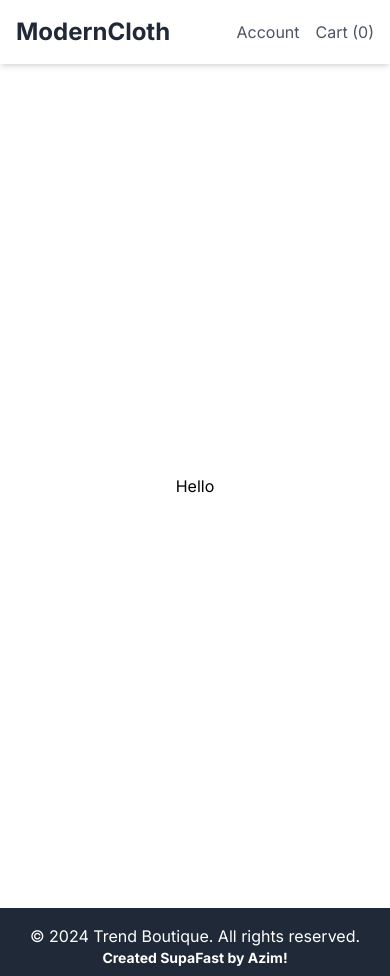
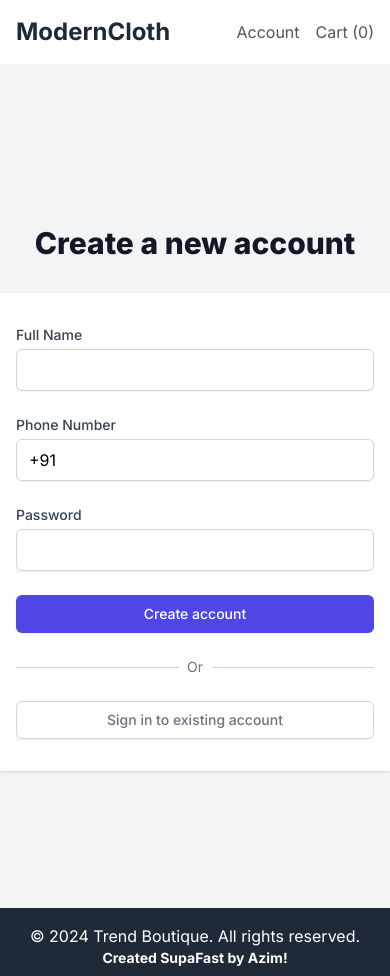
Before and after one commit to Trend-web/trend-boutique, a Next.js app: page /register in a window 390 px wide. Built offline with nearby package versions, Linux system fonts and the light colour scheme.

Commit message:
shit dawg need to make this shit responsive too

```diff
--- a/src/app/login/page.tsx
+++ b/src/app/login/page.tsx
@@ -1,6 +1,121 @@
+'use client';
 
-export default function Home() {
-    return (
-      <div className="flex justify-center items-center h-screen">Hello</div>
-    )
-  }
+import { useState } from 'react';
+import Link from 'next/link';
+import { useForm } from 'react-hook-form';
+
+type FormData = {
+  phoneNumber: string;
+  password: string;
+};
+
+export default function LoginPage() {
+  const {
+    register,
+    handleSubmit,
+    formState: { errors },
+  } = useForm<FormData>();
+  const [isLoading, setIsLoading] = useState(false);
+
+  const onSubmit = async (data: FormData) => {
+    setIsLoading(true);
+    // Here you would typically send a request to your authentication API
+    console.log(data);
+    setIsLoading(false);
+  };
+
+  return (
+    <div className="min-h-screen bg-gray-100 flex flex-col justify-center py-12 sm:px-6 lg:px-8">
+      <div className="sm:mx-auto sm:w-full sm:max-w-md">
+        <h2 className="mt-6 text-center text-3xl font-extrabold text-gray-900">
+          Sign in to your account
+        </h2>
+      </div>
+
+      <div className="mt-8 sm:mx-auto sm:w-full sm:max-w-md">
+        <div className="bg-white py-8 px-4 shadow sm:rounded-lg sm:px-10">
+          <form className="space-y-6" onSubmit={handleSubmit(onSubmit)}>
+            <div>
+              <label
+                htmlFor="phoneNumber"
+                className="block text-sm font-medium text-gray-700"
+              >
+                Phone Number
+              </label>
+              <div className="mt-1">
+                <input
+                  id="phoneNumber"
+                  type="tel"
+                  autoComplete="tel"
+                  required
+                  defaultValue="+91"
+                  className="appearance-none block w-full px-3 py-2 border border-gray-300 rounded-md shadow-sm placeholder-gray-400 focus:outline-none focus:ring-indigo-500 focus:border-indigo-500 sm:text-sm"
+                  {...register('phoneNumber', { required: 'Phone number is required' })}
+                />
+                {errors.phoneNumber && (
+                  <p className="mt-2 text-sm text-red-600">
+                    {errors.phoneNumber.message}
+                  </p>
+                )}
+              </div>
+            </div>
+
+            <div>
+              <label
+                htmlFor="password"
+                className="block text-sm font-medium text-gray-700"
+              >
+                Password
+              </label>
+              <div className="mt-1">
+                <input
+                  id="password"
+                  type="password"
+                  autoComplete="current-password"
+                  required
+                  className="appearance-none block w-full px-3 py-2 border border-gray-300 rounded-md shadow-sm placeholder-gray-400 focus:outline-none focus:ring-indigo-500 focus:border-indigo-500 sm:text-sm"
+                  {...register('password', { required: 'Password is required' })}
+                />
+                {errors.password && (
+                  <p className="mt-2 text-sm text-red-600">
+                    {errors.password.message}
+                  </p>
+                )}
+              </div>
+            </div>
+
+            <div>
+              <button
+                type="submit"
+                className="w-full flex justify-center py-2 px-4 border border-transparent rounded-md shadow-sm text-sm font-medium text-white bg-indigo-600 hover:bg-indigo-700 focus:outline-none focus:ring-2 focus:ring-offset-2 focus:ring-indigo-500"
+                disabled={isLoading}
+              >
+                {isLoading ? 'Signing in...' : 'Sign in'}
+              </button>
+            </div>
+          </form>
+
+          <div className="mt-6">
+            <div className="relative">
+              <div className="absolute inset-0 flex items-center">
+                <div className="w-full border-t border-gray-300" />
+              </div>
+              <div className="relative flex justify-center text-sm">
+                <span className="px-2 bg-white text-gray-500">Or</span>
+              </div>
+            </div>
+
+            <div className="mt-6">
+              <Link
+                href="/register"
+                className="w-full inline-flex justify-center py-2 px-4 border border-gray-300 rounded-md shadow-sm bg-white text-sm font-medium text-gray-500 hover:bg-gray-50"
+              >
+                Create new account
+              </Link>
+            </div>
+          </div>
+        </div>
+      </div>
+    </div>
+  );
+}
--- a/src/app/register/page.tsx
+++ b/src/app/register/page.tsx
@@ -1,6 +1,146 @@
+'use client';
 
-export default function Home() {
-    return (
-      <div className="flex justify-center items-center h-screen">Hello</div>
-    )
-  }
+import { useState } from 'react';
+import Link from 'next/link';
+import { useForm } from 'react-hook-form';
+
+type FormData = {
+  name: string;
+  phoneNumber: string;
+  password: string;
+};
+
+export default function RegisterPage() {
+  const {
+    register,
+    handleSubmit,
+    formState: { errors },
+  } = useForm<FormData>();
+  const [isLoading, setIsLoading] = useState(false);
+
+  const onSubmit = async (data: FormData) => {
+    setIsLoading(true);
+    // Here you would typically send a request to your registration API
+    console.log(data);
+    setIsLoading(false);
+  };
+
+  return (
+    <div className="min-h-screen bg-gray-100 flex flex-col justify-center py-12 sm:px-6 lg:px-8">
+      <div className="sm:mx-auto sm:w-full sm:max-w-md">
+        <h2 className="mt-6 text-center text-3xl font-extrabold text-gray-900">
+          Create a new account
+        </h2>
+      </div>
+
+      <div className="mt-8 sm:mx-auto sm:w-full sm:max-w-md">
+        <div className="bg-white py-8 px-4 shadow sm:rounded-lg sm:px-10">
+          <form className="space-y-6" onSubmit={handleSubmit(onSubmit)}>
+            <div>
+              <label
+                htmlFor="name"
+                className="block text-sm font-medium text-gray-700"
+              >
+                Full Name
+              </label>
+              <div className="mt-1">
+                <input
+                  id="name"
+                  type="text"
+                  autoComplete="name"
+                  required
+                  className="appearance-none block w-full px-3 py-2 border border-gray-300 rounded-md shadow-sm placeholder-gray-400 focus:outline-none focus:ring-indigo-500 focus:border-indigo-500 sm:text-sm"
+                  {...register('name', { required: 'Name is required' })}
+                />
+                {errors.name && (
+                  <p className="mt-2 text-sm text-red-600">
+                    {errors.name.message}
+                  </p>
+                )}
+              </div>
+            </div>
+
+            <div>
+              <label
+                htmlFor="phoneNumber"
+                className="block text-sm font-medium text-gray-700"
+              >
+                Phone Number
+              </label>
+              <div className="mt-1">
+                <input
+                  id="phoneNumber"
+                  type="tel"
+                  autoComplete="tel"
+                  required
+                  defaultValue="+91"
+                  className="appearance-none block w-full px-3 py-2 border border-gray-300 rounded-md shadow-sm placeholder-gray-400 focus:outline-none focus:ring-indigo-500 focus:border-indigo-500 sm:text-sm"
+                  {...register('phoneNumber', { required: 'Phone number is required' })}
+                />
+                {errors.phoneNumber && (
+                  <p className="mt-2 text-sm text-red-600">
+                    {errors.phoneNumber.message}
+                  </p>
+                )}
+              </div>
+            </div>
+
+            <div>
+              <label
+                htmlFor="password"
+                className="block text-sm font-medium text-gray-700"
+              >
+                Password
+              </label>
+              <div className="mt-1">
+                <input
+                  id="password"
+                  type="password"
+                  autoComplete="new-password"
+                  required
+                  className="appearance-none block w-full px-3 py-2 border border-gray-300 rounded-md shadow-sm placeholder-gray-400 focus:outline-none focus:ring-indigo-500 focus:border-indigo-500 sm:text-sm"
+                  {...register('password', { required: 'Password is required' })}
+                />
+                {errors.password && (
+                  <p className="mt-2 text-sm text-red-600">
+                    {errors.password.message}
+                  </p>
+                )}
+              </div>
+            </div>
+
+            <div>
+              <button
+                type="submit"
+                className="w-full flex justify-center py-2 px-4 border border-transparent rounded-md shadow-sm text-sm font-medium text-white bg-indigo-600 hover:bg-indigo-700 focus:outline-none focus:ring-2 focus:ring-offset-2 focus:ring-indigo-500"
+                disabled={isLoading}
+              >
+                {isLoading ? 'Creating account...' : 'Create account'}
+              </button>
+            </div>
+          </form>
+
+          <div className="mt-6">
+            <div className="relative">
+              <div className="absolute inset-0 flex items-center">
+                <div className="w-full border-t border-gray-300" />
+              </div>
+              <div className="relative flex justify-center text-sm">
+                <span className="px-2 bg-white text-gray-500">Or</span>
+              </div>
+            </div>
+
+            <div className="mt-6">
+              <Link
+                href="/login"
+                className="w-full inline-flex justify-center py-2 px-4 border border-gray-300 rounded-md shadow-sm bg-white text-sm font-medium text-gray-500 hover:bg-gray-50"
+              >
+                Sign in to existing account
+              </Link>
+            </div>
+          </div>
+        </div>
+      </div>
+    </div>
+  );
+}
```
